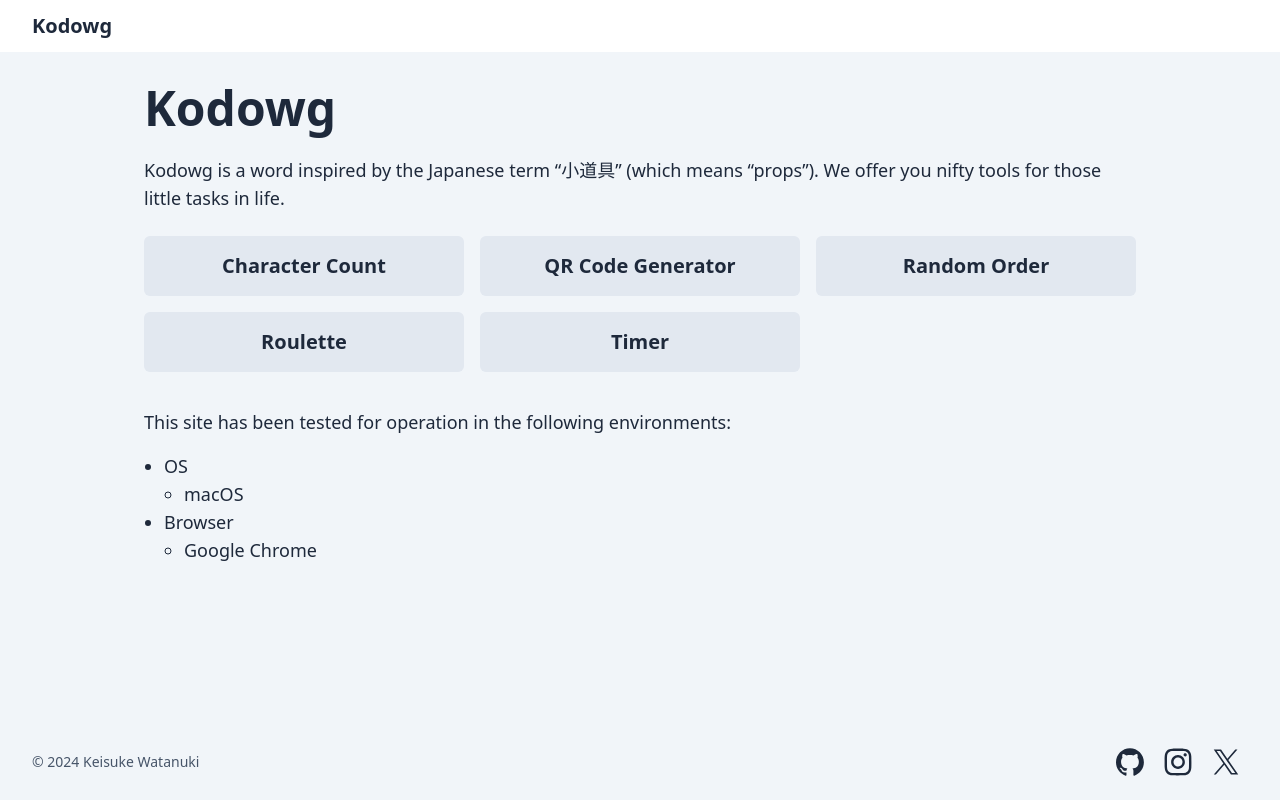
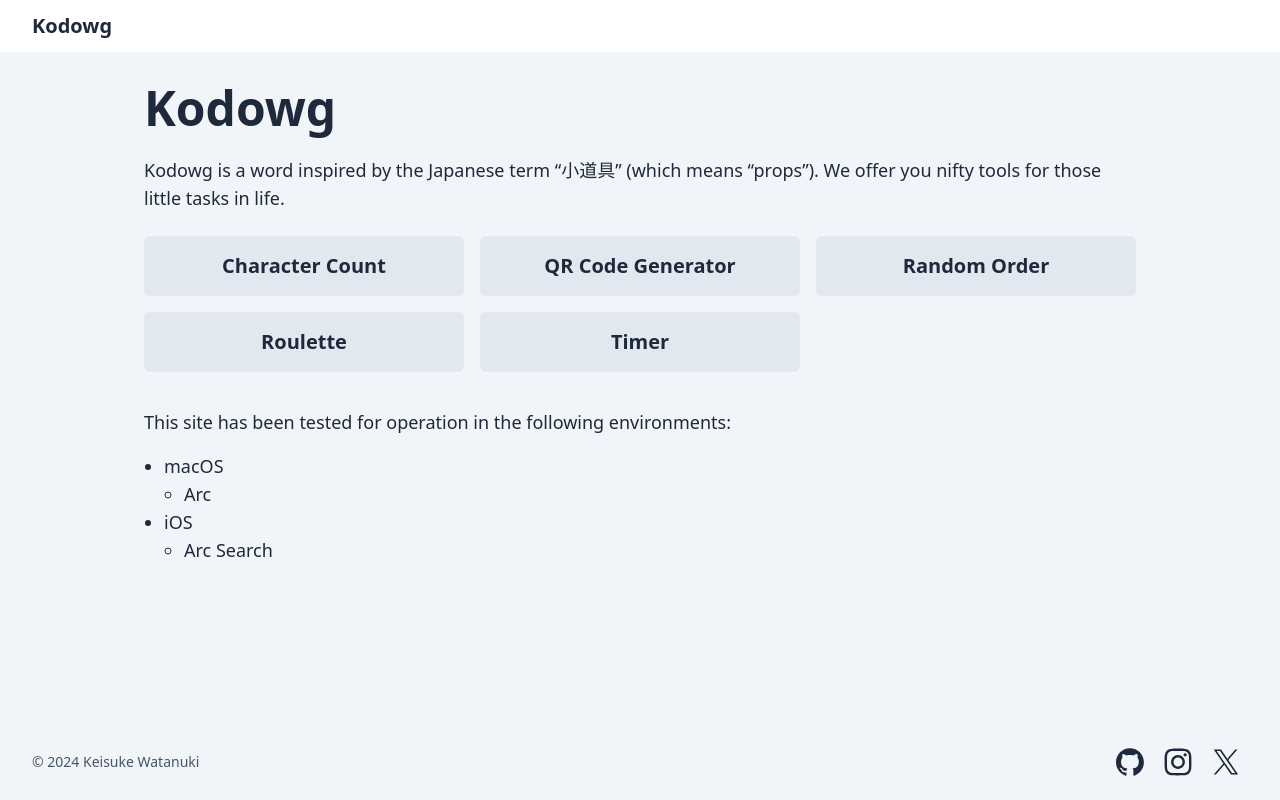
Before and after one commit to kskwtnk/kodowg, a SvelteKit app: page / in a window 1280 px wide. Built offline with nearby package versions, Linux system fonts and the light colour scheme.

Commit message:
Update note about supported environments

```diff
--- a/src/routes/[[lang]]/+page.server.ts
+++ b/src/routes/[[lang]]/+page.server.ts
@@ -10,7 +10,6 @@ const i18nText = {
 			timer: "Timer",
 		},
 		note: "This site has been tested for operation in the following environments:",
-		browser: "Browser",
 	},
 	ja: {
 		description:
@@ -23,7 +22,6 @@ const i18nText = {
 			timer: "タイマー",
 		},
 		note: "このサイトは以下の環境で動作確認を行っています:",
-		browser: "ブラウザ",
 	},
 };
 
--- a/src/routes/[[lang]]/+page.svelte
+++ b/src/routes/[[lang]]/+page.svelte
@@ -31,15 +31,15 @@
 		<p>{i18nText.note}</p>
 		<ul class="list-disc pl-5">
 			<li>
-				OS
+				macOS
 				<ul class="list-circle pl-5">
-					<li>macOS</li>
+					<li>Arc</li>
 				</ul>
 			</li>
 			<li>
-				{i18nText.browser}
+				iOS
 				<ul class="list-circle pl-5">
-					<li>Google Chrome</li>
+					<li>Arc Search</li>
 				</ul>
 			</li>
 		</ul>
```
